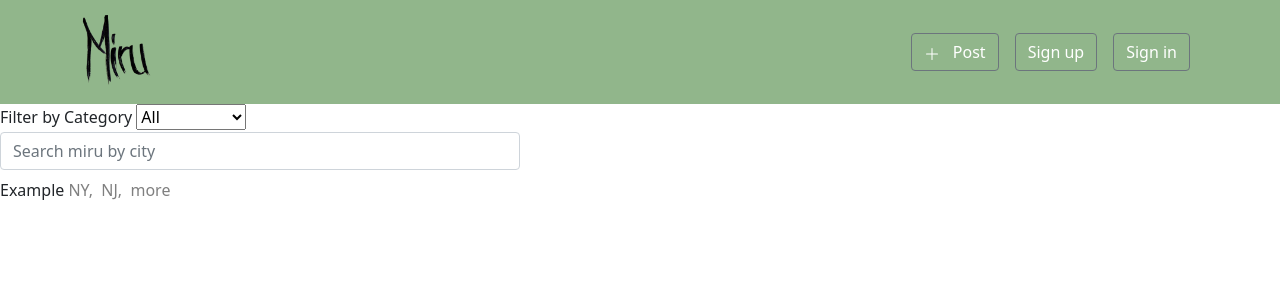
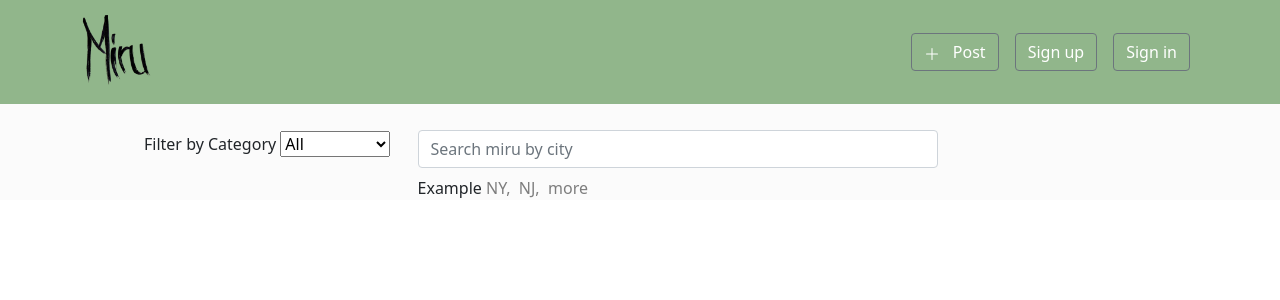
Before and after one commit to Ytahirioct82/Miru, a React (Create React App) app in the folder front-end/: page / in a window 1280 px wide. Shown: the top 300 px of the page. Built offline with nearby package versions, Linux system fonts and the light colour scheme; no server answers.

Commit message:
Added realtime search functionaly without needing the user to hit searh button, handled case-insensitivity edge case

```diff
--- a/front-end/src/components/AllActivities.css
+++ b/front-end/src/components/AllActivities.css
@@ -26,3 +26,20 @@
 :link {
   text-decoration: none;
 }
+
+/* Category and search */
+
+.cat-search {
+  display: flex;
+  background: rgba(134, 142, 134, 0.03);
+}
+
+.cat {
+  padding-top: 1.7rem;
+  padding-left: 9rem;
+}
+
+.search {
+  padding-top: 1.5rem;
+  padding-left: 1.7rem;
+}
```
